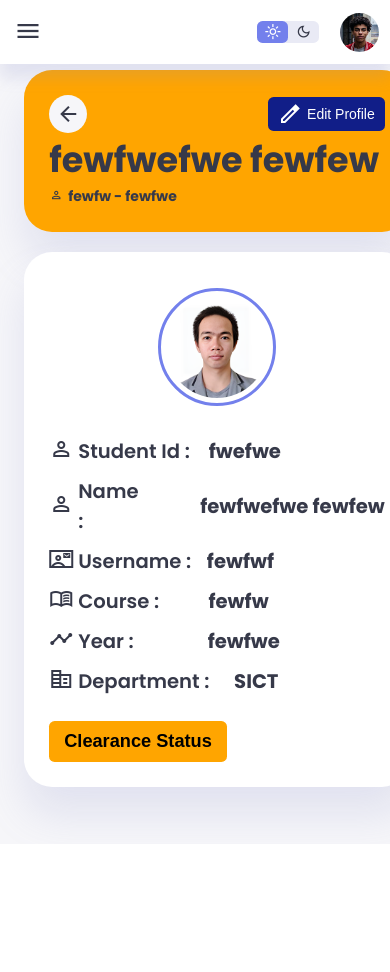
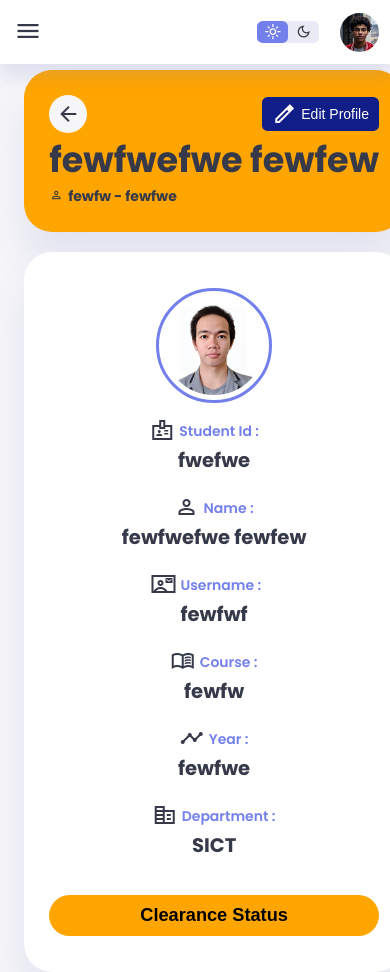
Before and after one commit to ktare23E/new_clearance, a PHP site: page /admin/student_view.php?details=fwefwe in a window 390 px wide. Before the commit the page ends 836 px from the top, so only its background shows below. Run offline with PHP 8.4, Linux system fonts and the light colour scheme; the visitor is signed in with stand-in values (Sample User, id 1); data comes from the database, SQL or seed files in the repository; some libraries are stand-ins or nearby versions.

Commit message:
fixed mobile response

```diff
--- a/admin/student_view.php
+++ b/admin/student_view.php
@@ -24,7 +24,7 @@
             <div class="top">
                 <div class="logo">
                     <img src="../images/logo.png" alt="">
-                    <h2>NMSC<span class="danger">CLEARANCE</span> </h2>
+                    <h2>NMSC<span class="warning">CLEARANCE</span> </h2>
                 </div>
                 <div class="close" id="close-btn">
                     <span class="material-symbols-sharp">close</span>
@@ -131,33 +131,51 @@
 
                         <div class="student-view-profile-info-container">
                             <div class="student-info-name-container">
-                                <span class="material-symbols-sharp">person_outline</span>
+                                <div class="icon-label-container">
+                                    <span class="material-symbols-sharp">badge</span>
                                     <h2 class="label">Student Id :</h2><span>&emsp;&nbsp;&nbsp;</span>
+                                </div>
+
                                 <h2><?php echo $row['student_id']?></h2>
                             </div>
                             <div class="student-info-name-container">
+                                <div class="icon-label-container">
                                     <span class="material-symbols-sharp">person_outline</span>
-                                <h2 class="label">Name :</h2><span>&emsp;&emsp;&emsp;&emsp;&emsp;</span>
+                                    <h2 class="label">Name :</h2><span class="removable-span">&emsp;&emsp;&emsp;&emsp;&emsp;</span>
+                                </div>
+
                                 <h2><span><?= $row['student_first_name']; ?></span><span>&nbsp;</span><span><?= $row['student_last_name'];?></span></h2>
                             </div>
                             <div class="student-info-name-container">
+                                <div class="icon-label-container">
                                     <span class="material-symbols-sharp">contact_mail</span>
                                     <h2 class="label">Username :</h2><span>&emsp;&nbsp;</span>
+                                </div>
+
                                 <h2><span><?= $row['student_username'] ?></span></h2>
                             </div>
                             <div class="student-info-name-container">
+                                <div class="icon-label-container">
                                     <span class="material-symbols-sharp">menu_book</span>
-                                <h2 class="label">Course :</h2><span>&emsp;&emsp;&emsp;&emsp;</span>
+                                <h2 class="label">Course :</h2><span class="removable-span">&emsp;&emsp;&emsp;&emsp;</span>
+                                </div>
+
                                 <h2><span><?= $row['student_course'];?></span></h2>
                             </div>
                             <div class="student-info-name-container">
+                                <div class="icon-label-container">
                                     <span class="material-symbols-sharp">timeline</span>
-                                <h2 class="label">Year :</h2><span>&emsp;&emsp;&emsp;&emsp;&emsp;&emsp;</span>
+                                    <h2 class="label">Year :</h2><span class="removable-span">&emsp;&emsp;&emsp;&emsp;&emsp;&emsp;</span>
+                                </div>
+
                                 <h2><span><?= $row['student_year'];?></span></h2>
                             </div>
                             <div class="student-info-name-container">
+                                <div class="icon-label-container">
                                     <span class="material-symbols-sharp">corporate_fare</span>
-                                <h2 class="label">Department :</h2><span>&emsp;&emsp;</span>
+                                    <h2 class="label">Department :</h2><span class="removable-span">&emsp;&emsp;</span>
+                                </div>
+
                                 <h2><span>SICT</span></h2>
                             </div>
                             <div class="student-info-name-container clearance-status-btn-container">
--- a/assets/css/style.css
+++ b/assets/css/style.css
@@ -774,6 +774,13 @@
     margin-top: 15px;
 }
 
+.student-view-profile-container .student-view-profile-info-container
+.student-info-name-container .icon-label-container {
+    display: flex;
+    flex-direction: row;
+    align-items: center;
+}
+
 .student-view-profile-info-container .clearance-status-btn-container button {
     padding: 10px 15px;
     cursor: pointer;
@@ -1073,6 +1080,8 @@
         grid-template-columns: 1fr;
         gap: 0;
     }
+
+
 
     main .recent-orders {
         width: 94%;
@@ -1181,6 +1190,42 @@
 
     aside .logo {
         margin-left: 1rem;
+    }
+
+    .student-view-profile-container .student-view-profile-info-container
+    .student-info-name-container .icon-label-container {
+        justify-content: center;
+    }
+
+    .student-view-profile-info-container .student-info-name-container .icon-label-container .label {
+        font-size: 1rem;
+        color: var(--color-primary);
+    }
+
+    .student-view-profile-info-container .student-info-name-container {
+        margin-bottom: 10px;
+    }
+
+    #clearance-status-button {
+        width: 100%;
+        border-radius: 50px;
+    }
+
+    .student-view-profile-container .student-view-profile-info-container {
+        padding-top: 5px;
+    }
+
+    .student-registration .signup form .input-field-container {
+        flex-direction: column;
+    }
+
+    .student-view-profile-container .student-info-name-container .icon-label-container .removable-span {
+        display: none;
+    }
+
+
+    .student-view-profile-container .student-view-profile-info-container .student-info-name-container {
+        flex-direction: column;
     }
 
     aside .logo h2 {
```
Lines whose indentation alone changed are shown as unchanged.
